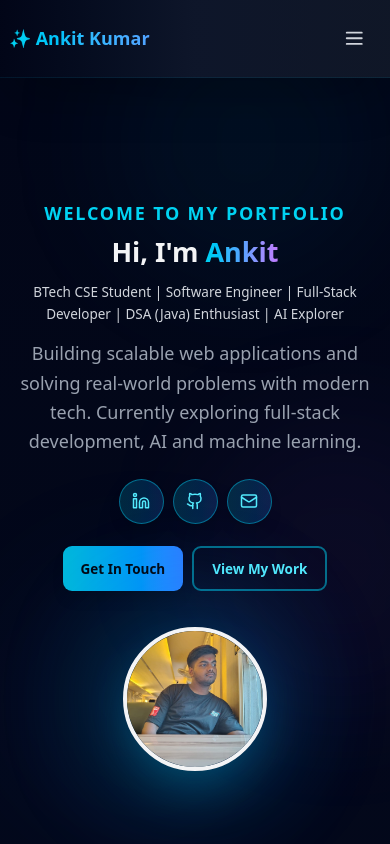
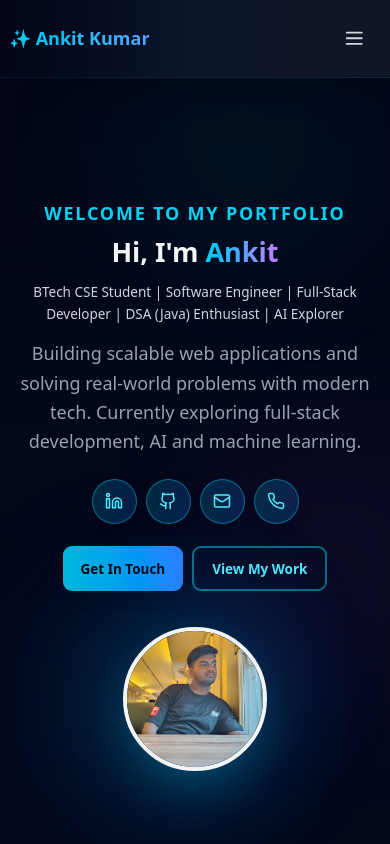
Before and after one commit to Ankit-euphemism/community-portfolio, a React (Vite) app: page / in a window 390 px wide. Shown: the top 844 px of the page. Built offline with nearby package versions, Linux system fonts and the light colour scheme.

Commit message:
add the phone icon and Contact phone data in hero section

```diff
--- a/src/App.jsx
+++ b/src/App.jsx
@@ -142,8 +142,9 @@ const portfolioData = {
     {
       title: "DSA Tracker",
       tech: "React.js, LocalStorage",
-      description:"A focused, browser-based tracker for a 12-week Java data structures and algorithms (DSA) placement-preparation plan.",
-      link: "https://github.com/Ankit-euphemism/Dsa_tracker"
+      description:
+        "A focused, browser-based tracker for a 12-week Java data structures and algorithms (DSA) placement-preparation plan.",
+      link: "https://github.com/Ankit-euphemism/Dsa_tracker",
     },
     // {
     //   title: "SPSS-stream",
@@ -181,7 +182,17 @@ const portfolioData = {
     "Java Programming Intern at CodSoft",
   ],
   skills: {
-    Languages: ["Java", "Python", "C/C++", "JavaScript","HTML","CSS", "SQL", "NOSQL", "PHP",],
+    Languages: [
+      "Java",
+      "Python",
+      "C/C++",
+      "JavaScript",
+      "HTML",
+      "CSS",
+      "SQL",
+      "NOSQL",
+      "PHP",
+    ],
     Frameworks: [
       "React.js",
       "Node.js",
@@ -243,6 +254,22 @@ const MailIcon = ({ className }) => (
   >
     <rect width="20" height="16" x="2" y="4" rx="2"></rect>
     <path d="m22 7-8.97 5.7a1.94 1.94 0 0 1-2.06 0L2 7"></path>
+  </svg>
+);
+const PhoneIcon = ({ className }) => (
+  <svg
+    xmlns="http://www.w3.org/2000/svg"
+    width="24"
+    height="24"
+    viewBox="0 0 24 24"
+    fill="none"
+    stroke="currentColor"
+    strokeWidth="2"
+    strokeLinecap="round"
+    strokeLinejoin="round"
+    className={className}
+  >
+    <path d="M22 16.92v3a2 2 0 0 1-2.18 2 19.79 19.79 0 0 1-8.63-3.07 19.5 19.5 0 0 1-6-6A19.79 19.79 0 0 1 2.12 4.18 2 2 0 0 1 4.11 2h3a2 2 0 0 1 2 1.72c.12.9.33 1.79.62 2.65a2 2 0 0 1-.45 2.11L8.01 9.75a16 16 0 0 0 6 6l1.27-1.27a2 2 0 0 1 2.11-.45c.86.29 1.75.5 2.65.62A2 2 0 0 1 22 16.92z"></path>
   </svg>
 );
 const GithubIcon = ({ className }) => (
@@ -494,6 +521,13 @@ export default function App() {
                 title="Email"
               >
                 <MailIcon className="h-4 w-4 xs:h-5 xs:w-5 sm:h-6 sm:w-6" />
+              </a>
+              <a
+                href={`tel:${portfolioData.contact.phone}`}
+                className="p-2.5 xs:p-3 sm:p-3 rounded-full min-h-10 min-w-10 xs:min-h-11 xs:min-w-11 flex items-center justify-center bg-gradient-to-r from-cyan-500/20 to-blue-500/20 border border-cyan-500/50 text-cyan-300 hover:from-cyan-500/40 hover:to-blue-500/40 transition-all duration-300 hover:scale-110 shadow-lg hover:shadow-cyan-500/30 active:scale-95"
+                title="Phone"
+              >
+                <PhoneIcon className="h-4 w-4 xs:h-5 xs:w-5 sm:h-6 sm:w-6" />
               </a>
             </div>
             <div className="flex flex-row flex-wrap items-center justify-center lg:justify-start gap-2 xs:gap-3 sm:gap-4 pt-2 xs:pt-4">
@@ -778,7 +812,8 @@ export default function App() {
               href={`tel:${portfolioData.contact.phone}`}
               className="flex items-center gap-2 px-3 xs:px-4 sm:px-5 py-2 xs:py-2.5 sm:py-3 bg-gradient-to-r from-cyan-500/20 to-blue-500/20 border border-cyan-500/30 rounded-lg hover:border-cyan-400/50 text-cyan-300 hover:text-cyan-200 transition-all duration-300 font-semibold text-2xs xs:text-xs sm:text-sm active:scale-95 min-h-10 xs:min-h-11"
             >
-              📱 {portfolioData.contact.phone}
+              <PhoneIcon className="h-4 w-4 xs:h-5 xs:w-5 sm:h-6 sm:w-6" />
+              {portfolioData.contact.phone}
             </a>
           </div>
           <div className="flex justify-center gap-2 xs:gap-3 sm:gap-4 mb-4 xs:mb-5 sm:mb-6">
```
Also changed, not shown: 1 other file (tests, documents, lock files or other folders).
